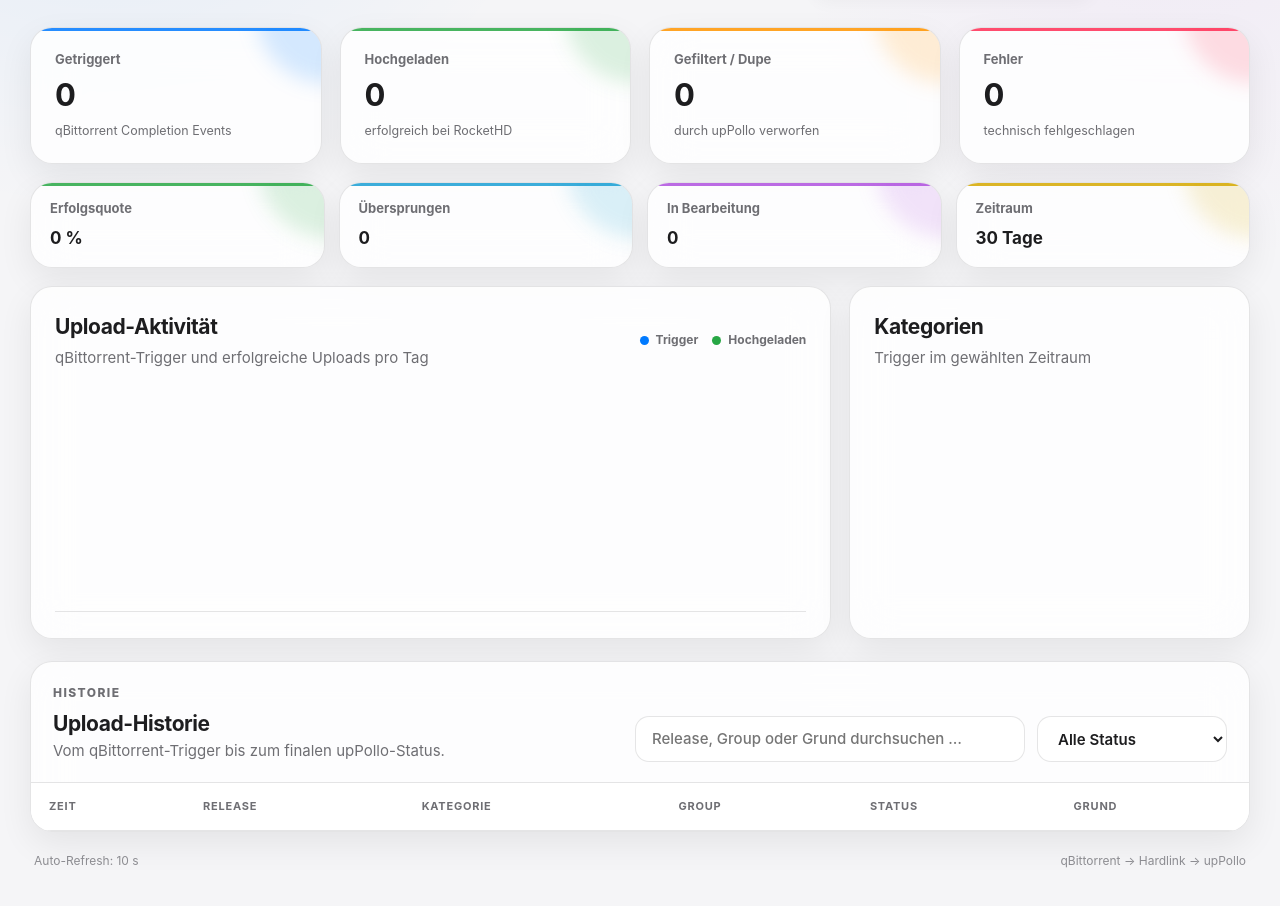
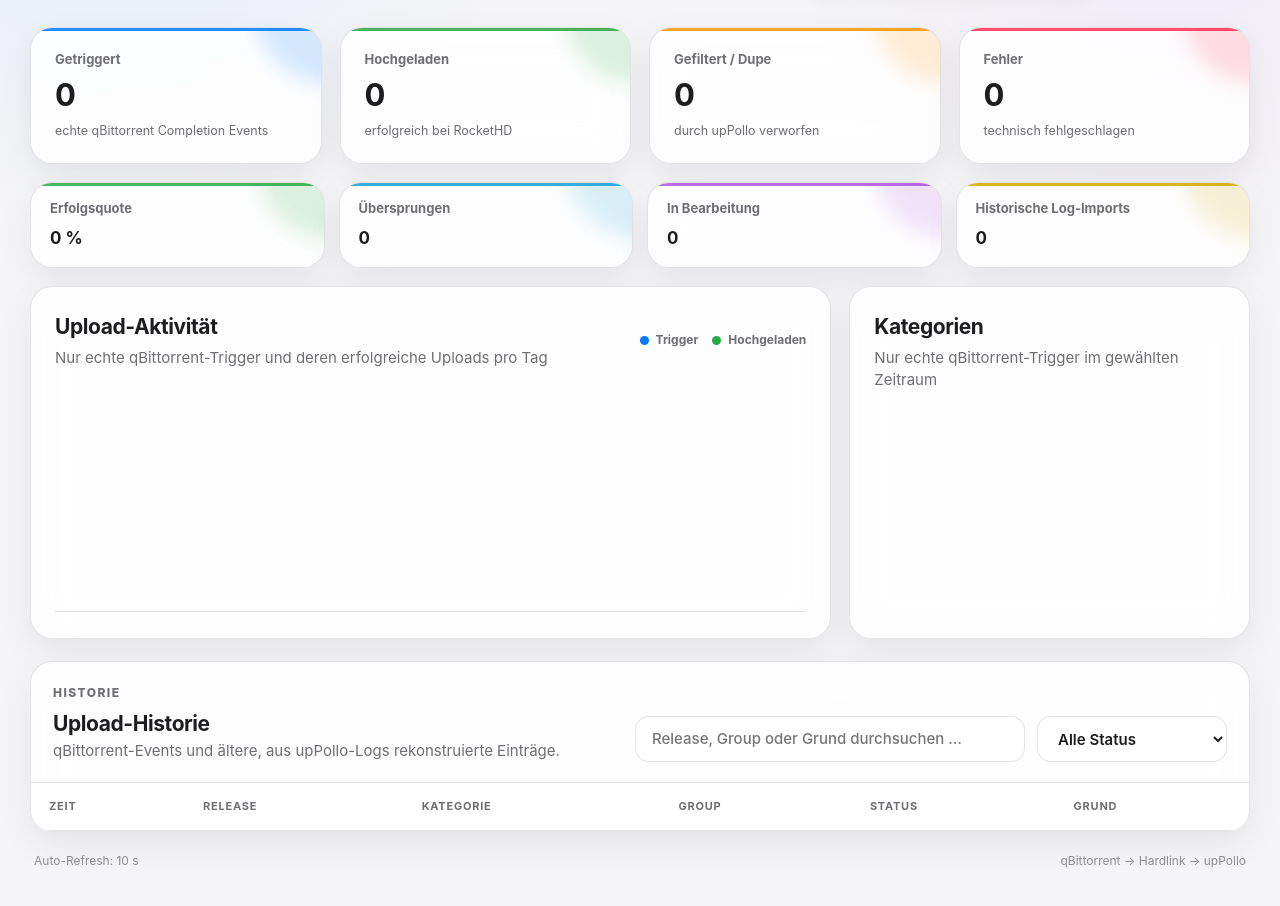
Before and after one commit to mlo-Tek/uppollo-stats, a plain HTML site: page static/index.html in a window 1280 px wide. Shown: the part 150-1056 px from the top of the page. Drawn offline with Linux system fonts and the light colour scheme; no server answers.

Commit message:
Show historical log imports separately

```diff
--- a/static/index.html
+++ b/static/index.html
@@ -7,7 +7,7 @@
   <script>
     (()=>{try{const m=localStorage.getItem('uppollo-stats-theme')||'system';const r=m==='system'?(matchMedia('(prefers-color-scheme: light)').matches?'light':'dark'):m;document.documentElement.dataset.theme=r;document.documentElement.dataset.themeMode=m}catch(e){}})();
   </script>
-  <link rel="stylesheet" href="/style.css?v=20260820-2">
+  <link rel="stylesheet" href="/style.css?v=20260820-3">
 </head>
 <body>
 <div class="shell">
@@ -39,7 +39,7 @@
   </header>
 
   <section class="stats">
-    <div class="stat accent-blue"><span>Getriggert</span><strong id="kTriggered">0</strong><small>qBittorrent Completion Events</small></div>
+    <div class="stat accent-blue"><span>Getriggert</span><strong id="kTriggered">0</strong><small>echte qBittorrent Completion Events</small></div>
     <div class="stat accent-green"><span>Hochgeladen</span><strong id="kUploaded">0</strong><small>erfolgreich bei RocketHD</small></div>
     <div class="stat accent-orange"><span>Gefiltert / Dupe</span><strong id="kFiltered">0</strong><small>durch upPollo verworfen</small></div>
     <div class="stat accent-pink"><span>Fehler</span><strong id="kFailed">0</strong><small>technisch fehlgeschlagen</small></div>
@@ -49,7 +49,7 @@
     <div class="insight accent-green"><span>Erfolgsquote</span><strong id="kRate">0 %</strong></div>
     <div class="insight accent-cyan"><span>Übersprungen</span><strong id="kSkipped">0</strong></div>
     <div class="insight accent-purple"><span>In Bearbeitung</span><strong id="kActive">0</strong></div>
-    <div class="insight accent-yellow"><span>Zeitraum</span><strong id="kPeriod">30 Tage</strong></div>
+    <div class="insight accent-yellow"><span>Historische Log-Imports</span><strong id="kHistorical">0</strong></div>
   </section>
 
   <section class="dashboard-grid">
@@ -57,7 +57,7 @@
       <div class="section-title chart-head">
         <div>
           <h2>Upload-Aktivität</h2>
-          <p>qBittorrent-Trigger und erfolgreiche Uploads pro Tag</p>
+          <p>Nur echte qBittorrent-Trigger und deren erfolgreiche Uploads pro Tag</p>
         </div>
         <div class="legend" aria-label="Legende">
           <span><i class="legend-dot trigger-dot"></i>Trigger</span>
@@ -70,7 +70,7 @@
     <article class="category-card">
       <div class="section-title">
         <h2>Kategorien</h2>
-        <p>Trigger im gewählten Zeitraum</p>
+        <p>Nur echte qBittorrent-Trigger im gewählten Zeitraum</p>
       </div>
       <div id="categoryBars" class="bars"></div>
     </article>
@@ -81,7 +81,7 @@
       <div>
         <div class="filter-section-title">Historie</div>
         <h2>Upload-Historie</h2>
-        <p>Vom qBittorrent-Trigger bis zum finalen upPollo-Status.</p>
+        <p>qBittorrent-Events und ältere, aus upPollo-Logs rekonstruierte Einträge.</p>
       </div>
       <div class="filters">
         <input id="searchInput" class="search-field" type="search" placeholder="Release, Group oder Grund durchsuchen …">
@@ -119,6 +119,6 @@
     <span>qBittorrent → Hardlink → upPollo</span>
   </footer>
 </div>
-<script src="/app.js?v=20260820-2"></script>
+<script src="/app.js?v=20260820-3"></script>
 </body>
 </html>
```
